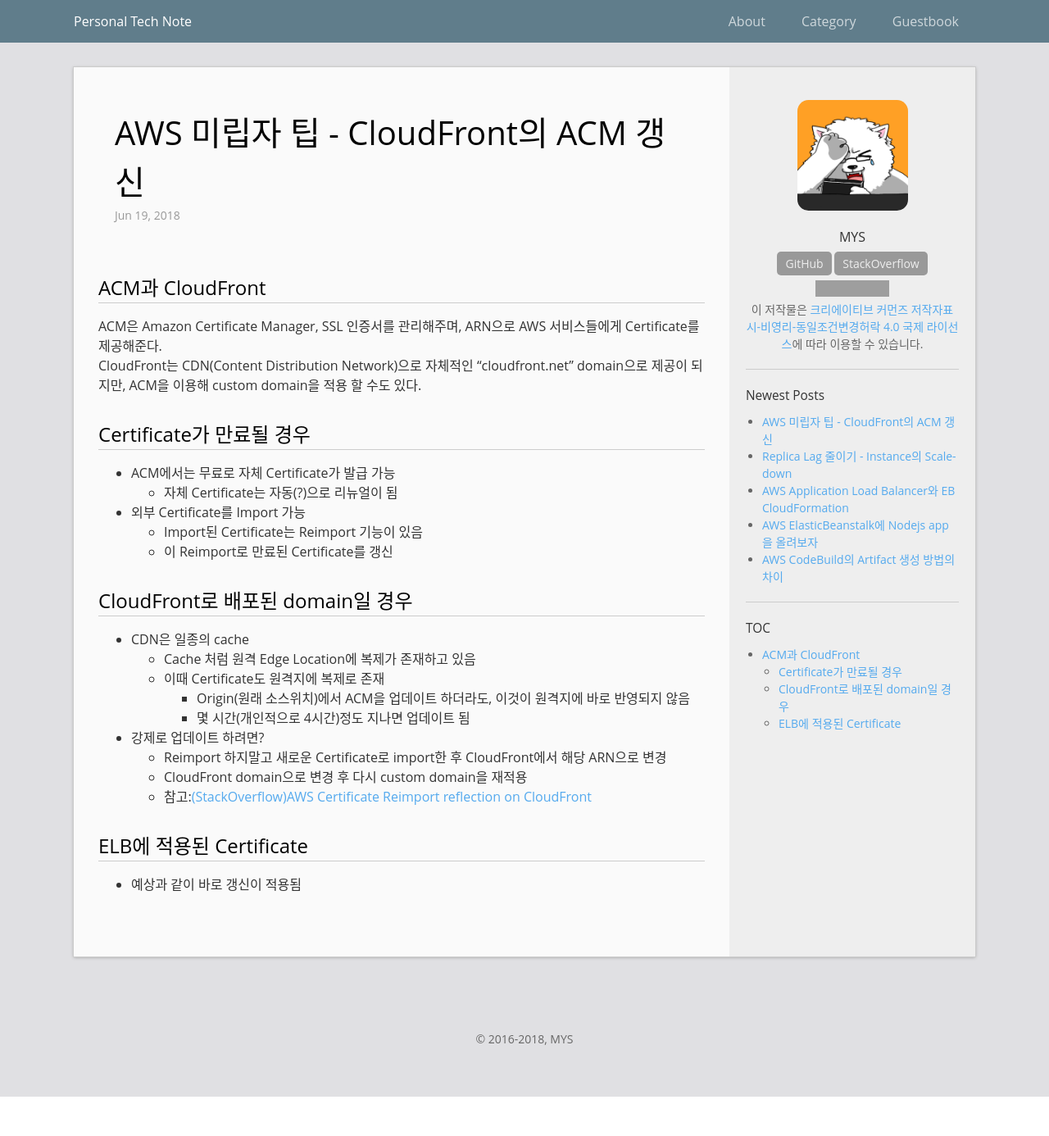
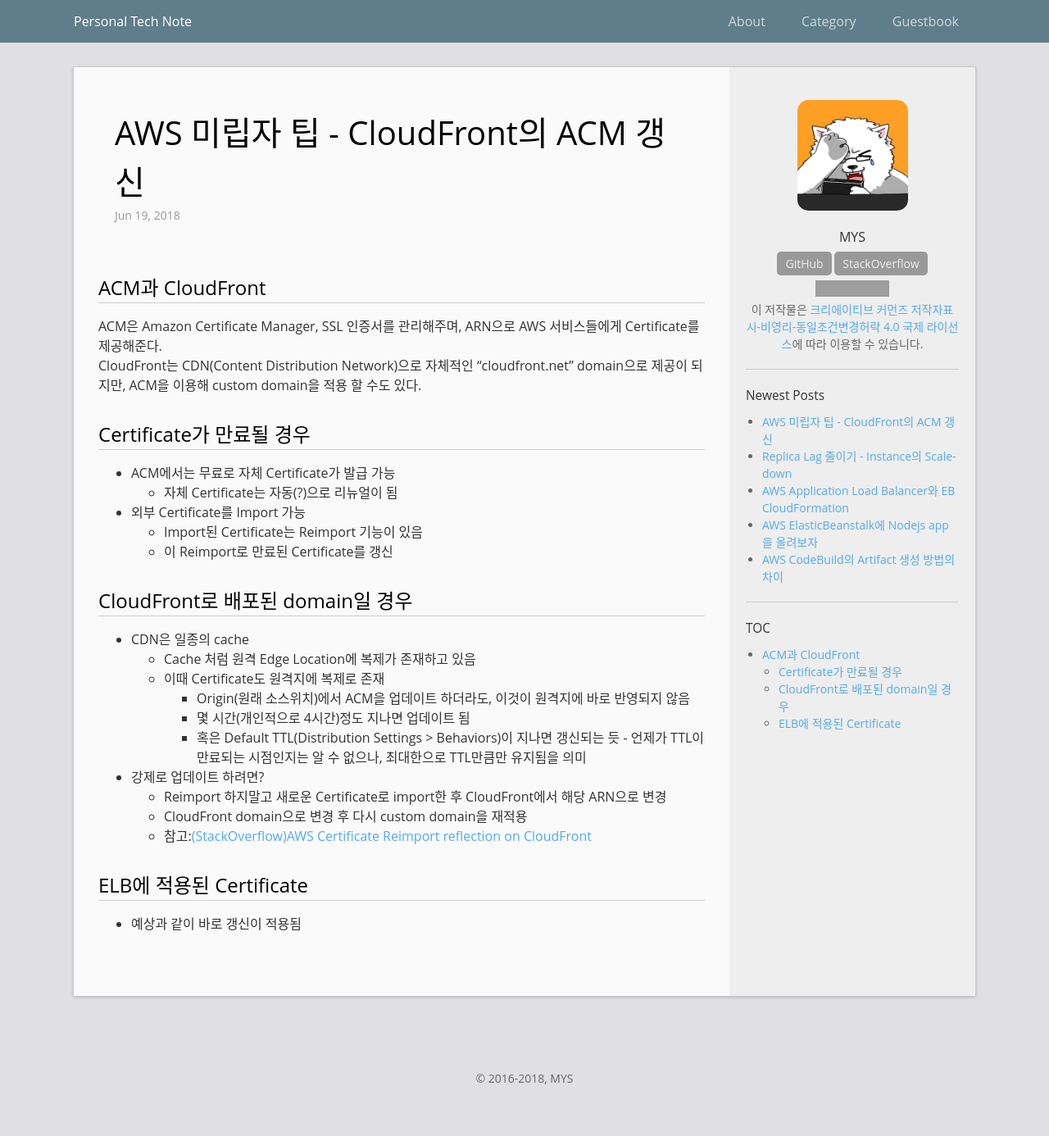
Before and after one commit to mystria/mystria.github.io, a Jekyll site: the page built from _posts/2018-06-19-aws-minor-tip-acm-cloudfront.md, in a window 1280 px wide. Shown: the whole page at 82% size. Built offline with Jekyll 4.4.1, drawn with Linux system fonts in a browser that asks for light colours; comment, search, counter and statistics services are not loaded; before the commit the page ends 1338 px from its top, so only the background shows below that; grey boxes are pictures that could not be loaded.

Commit message:
Update post

```diff
--- a/_posts/2018-06-19-aws-minor-tip-acm-cloudfront.md
+++ b/_posts/2018-06-19-aws-minor-tip-acm-cloudfront.md
@@ -22,6 +22,7 @@
     + 이때 Certificate도 원격지에 복제로 존재
       - Origin(원래 소스위치)에서 ACM을 업데이트 하더라도, 이것이 원격지에 바로 반영되지 않음
       - 몇 시간(개인적으로 4시간)정도 지나면 업데이트 됨
+      - 혹은 Default TTL(Distribution Settings > Behaviors)이 지나면 갱신되는 듯 - 언제가 TTL이 만료되는 시점인지는 알 수 없으나, 최대한으로 TTL만큼만 유지됨을 의미
   * 강제로 업데이트 하려면?
     + Reimport 하지말고 새로운 Certificate로 import한 후 CloudFront에서 해당 ARN으로 변경
     + CloudFront domain으로 변경 후 다시 custom domain을 재적용
```
